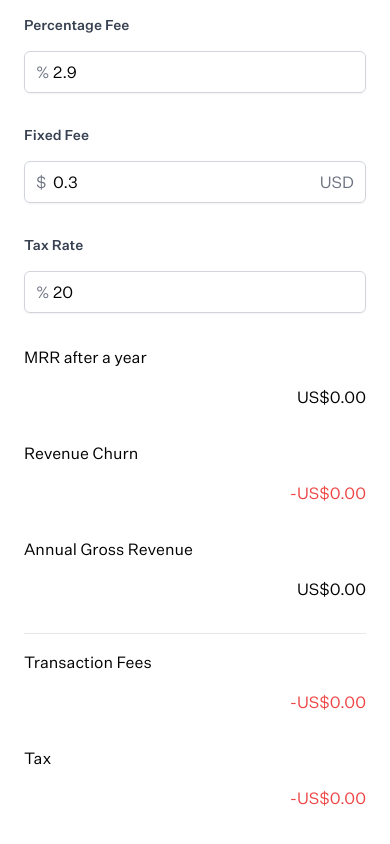
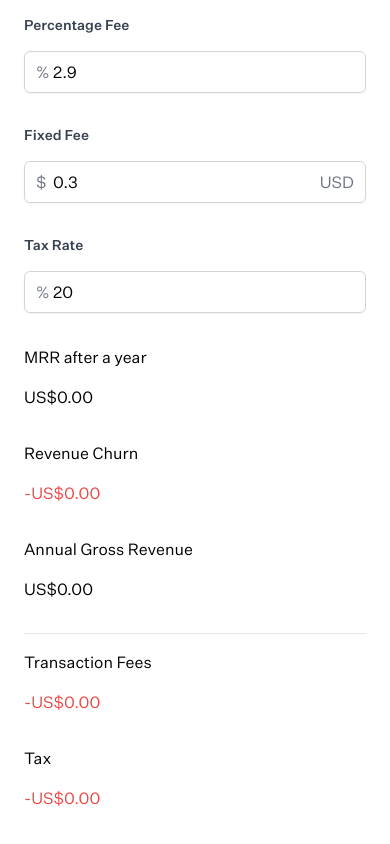
Before and after one commit to tate2301/telescope, a Next.js app: page / in a window 390 px wide. Shown: the part 956-1800 px from the top of the page. Built offline with nearby package versions, Linux system fonts and the light colour scheme.

Commit message:
feat: add opengrapph

```diff
--- a/components/calculator/ui/index.tsx
+++ b/components/calculator/ui/index.tsx
@@ -305,7 +305,7 @@ export default function CalculatorBaseUI() {
           </div>
         </div>
       </div>
-      <div className="flex flex-col justify-between w-full gap-4 py-4 md:items-center md:flex-row">
+      <div className="flex flex-col items-start justify-between w-full gap-4 py-4 md:items-center md:flex-row">
         <p>MRR after a year</p>
         <p className="text-right md:w-1/2">
           {Intl.NumberFormat('en-GB', {
@@ -314,7 +314,7 @@ export default function CalculatorBaseUI() {
           }).format(Number(results.mrr_after_one_year ?? 0))}
         </p>
       </div>
-      <div className="flex flex-col justify-between w-full gap-4 py-4 md:items-center md:flex-row">
+      <div className="flex flex-col items-start justify-between w-full gap-4 py-4 md:items-center md:flex-row">
         <p>Revenue Churn</p>
         <p className="text-right text-red-500 dark:text-red-400 md:w-1/2">
           {' '}
@@ -325,7 +325,7 @@ export default function CalculatorBaseUI() {
           }).format(Math.abs(Number(results.revenue_churn ?? 0)))}
         </p>
       </div>
-      <div className="flex flex-col justify-between w-full gap-4 py-4 md:items-center md:flex-row">
+      <div className="flex flex-col items-start justify-between w-full gap-4 py-4 md:items-center md:flex-row">
         <p>Annual Gross Revenue</p>
         <p className="text-right md:w-1/2">
           {Intl.NumberFormat('en-GB', {
@@ -334,7 +334,7 @@ export default function CalculatorBaseUI() {
           }).format(Number(results.annual_gross_revenue ?? 0))}
         </p>
       </div>
-      <div className="flex flex-col justify-between w-full gap-4 py-4 mt-4 border-t md:items-center md:flex-row">
+      <div className="flex flex-col items-start justify-between w-full gap-4 py-4 mt-4 border-t md:items-center md:flex-row">
         <p>Transaction Fees</p>
         <p className="text-right text-red-500 dark:text-red-400 md:w-1/2">
           -
@@ -344,7 +344,7 @@ export default function CalculatorBaseUI() {
           }).format(Math.abs(Number(results.total_tx_cost ?? 0)))}
         </p>
       </div>
-      <div className="flex flex-col justify-between w-full gap-4 py-4 md:items-center md:flex-row">
+      <div className="flex flex-col items-start justify-between w-full gap-4 py-4 md:items-center md:flex-row">
         <p>Tax</p>
         <p className="text-right text-red-500 dark:text-red-400 md:w-1/2">
           -
--- a/components/nav.tsx
+++ b/components/nav.tsx
@@ -14,7 +14,7 @@ export default function Nav({ pageTitle }: { pageTitle: ReactNode }) {
         />
         <meta
           name="description"
-          content="A SaaS pricing calculator that gives you projections about the future"
+          content="Get actionable projections about how much money you will make and how much money you will lose if you use a given SaaS pricing model"
         />
         <meta name="author" content="Kamfeskaya" />
         <meta name="keywords" content="Keywords" />
@@ -91,6 +91,7 @@ export default function Nav({ pageTitle }: { pageTitle: ReactNode }) {
 
         {/*  Manifest.json  */}
         <link href="manifest.json" rel="manifest" />
+        <meta property="og:image" content="/popgraph.png" />
       </Head>
     </nav>
   );
```
Also changed, not shown: public/popgraph.png (added).
